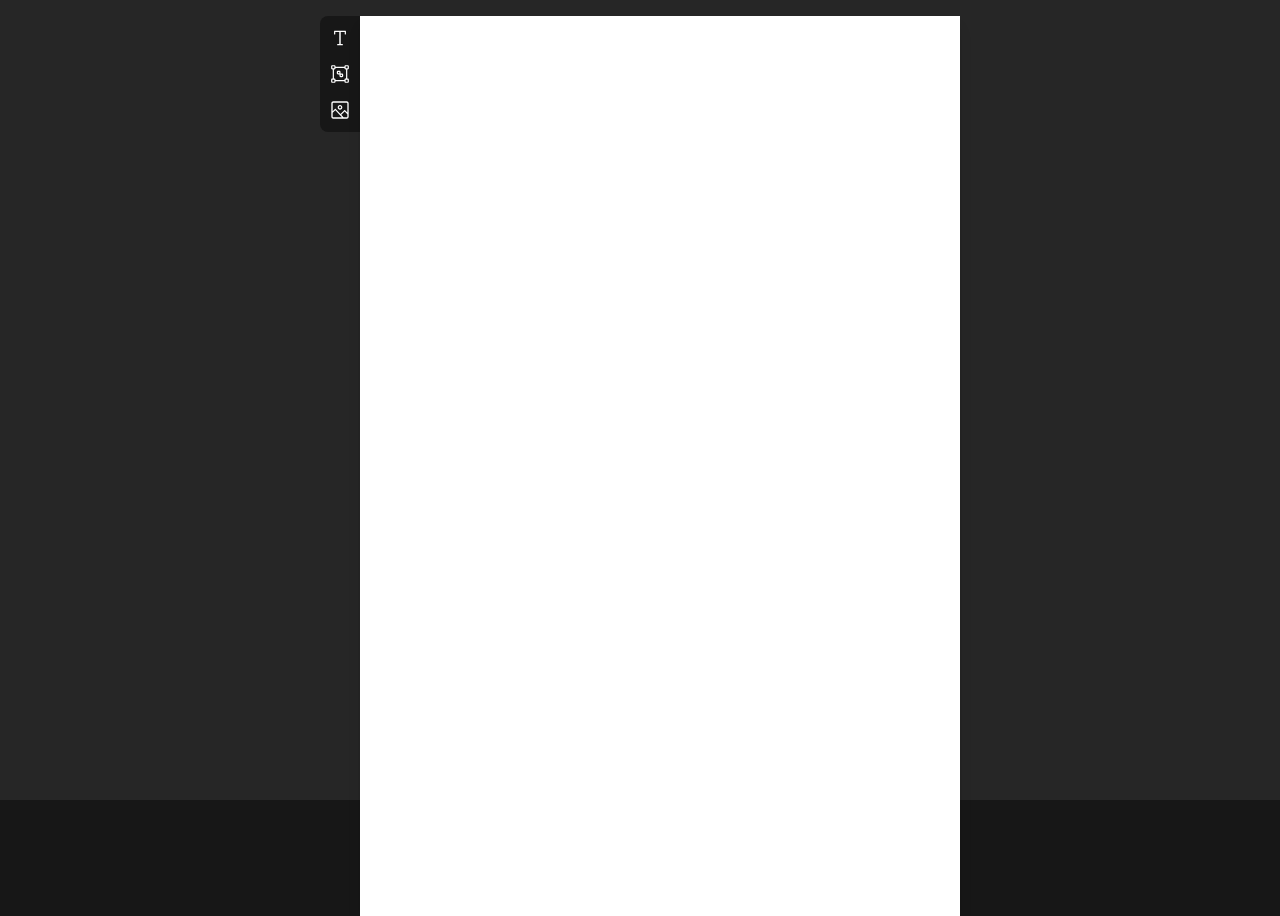
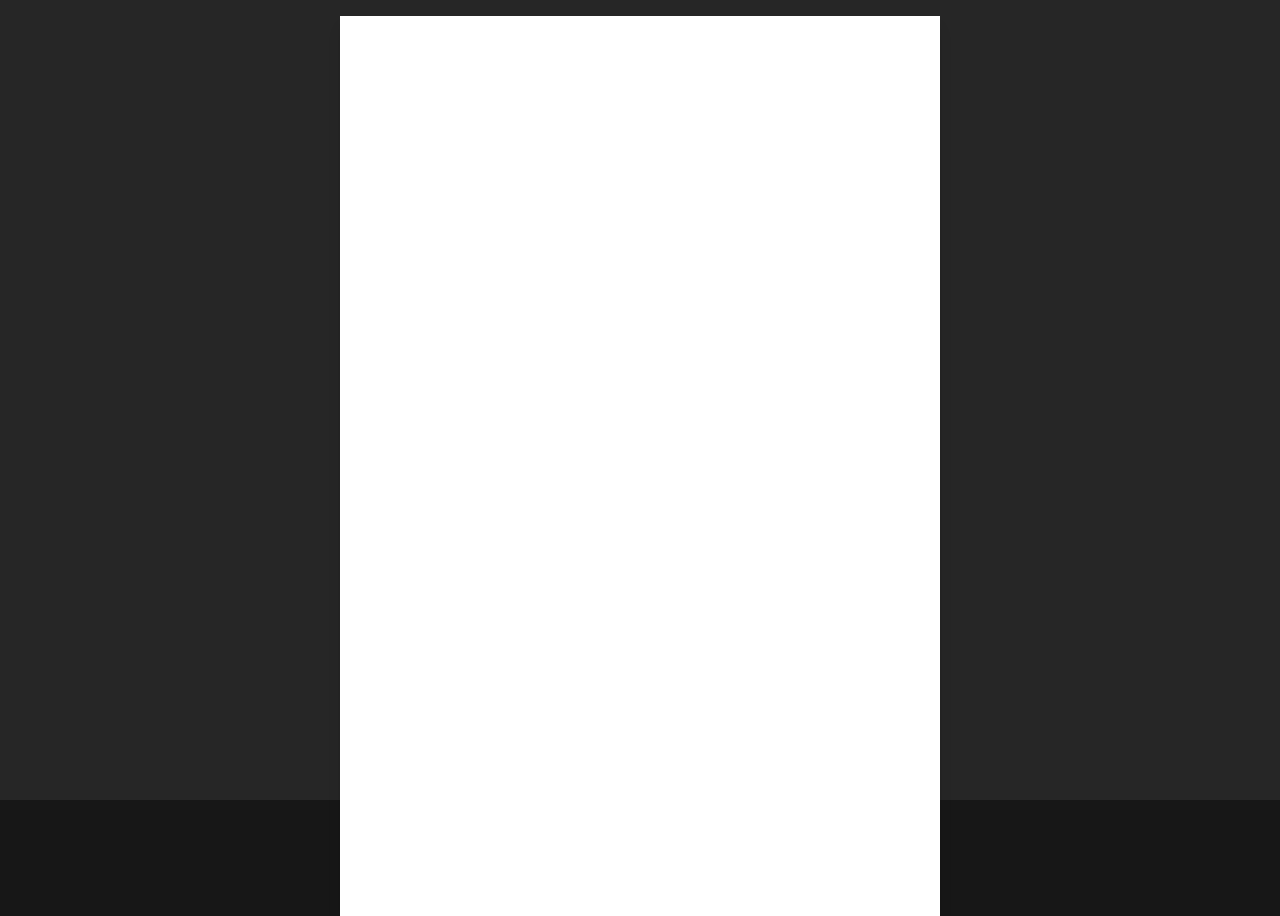
Before and after one commit to cursedxp/printomate, a Next.js app: page / in a window 1280 px wide. Built offline with nearby package versions, Linux system fonts and the light colour scheme.

Commit message:
refactor(toolbar.tsx): simplify ToolBar component by removing state and event listeners, and allow children to be passed for more flexibility

```diff
--- a/app/components/toolbar/toolBar.tsx
+++ b/app/components/toolbar/toolBar.tsx
@@ -1,49 +1,12 @@
-import { RxText, RxTransform, RxImage } from "react-icons/rx";
+interface ToolBarProps {
+  children: React.ReactNode;
+  className?: string;
+}
 
-import { useState, useEffect } from "react";
-import ToolBarButton from "./toolBarButton";
-
-export default function ToolBar() {
-  const [selectedBlock, setSelectedBlock] = useState<string | null>(null);
-
-  useEffect(() => {
-    const pressEscape = (e: KeyboardEvent) => {
-      if (e.key === "Escape") {
-        setSelectedBlock(null);
-      }
-    };
-    window.addEventListener("keydown", pressEscape);
-    return () => {
-      window.removeEventListener("keydown", pressEscape);
-    };
-  }, []);
-
+export default function ToolBar({ children, className }: ToolBarProps) {
   return (
-    <div className="flex flex-col items-center bg-neutral-900 gap-2 p-2 rounded-l-lg h-fit w-10 ">
-      <ToolBarButton
-        icon={<RxText className="text-xl" />}
-        onClick={() => {
-          setSelectedBlock("TextBlock");
-        }}
-        selectedBlock={selectedBlock}
-        blockType="TextBlock"
-      />
-      <ToolBarButton
-        icon={<RxTransform className="text-xl" />}
-        onClick={() => {
-          setSelectedBlock("ShapeBlock");
-        }}
-        selectedBlock={selectedBlock}
-        blockType="ShapeBlock"
-      />
-      <ToolBarButton
-        icon={<RxImage className="text-xl" />}
-        onClick={() => {
-          setSelectedBlock("ImageBlock");
-        }}
-        selectedBlock={selectedBlock}
-        blockType="ImageBlock"
-      />
+    <div className={`flex bg-neutral-800 items-center ${className}`}>
+      {children}
     </div>
   );
 }
```
